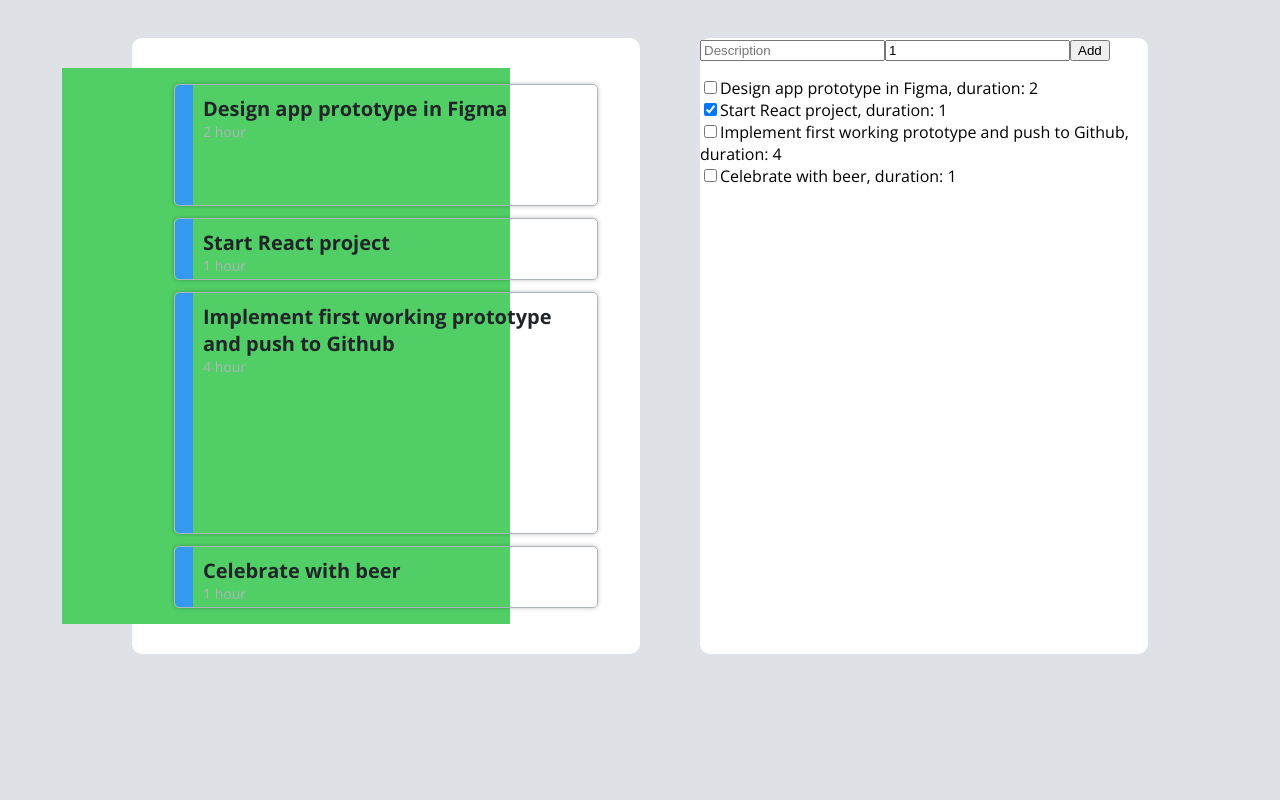
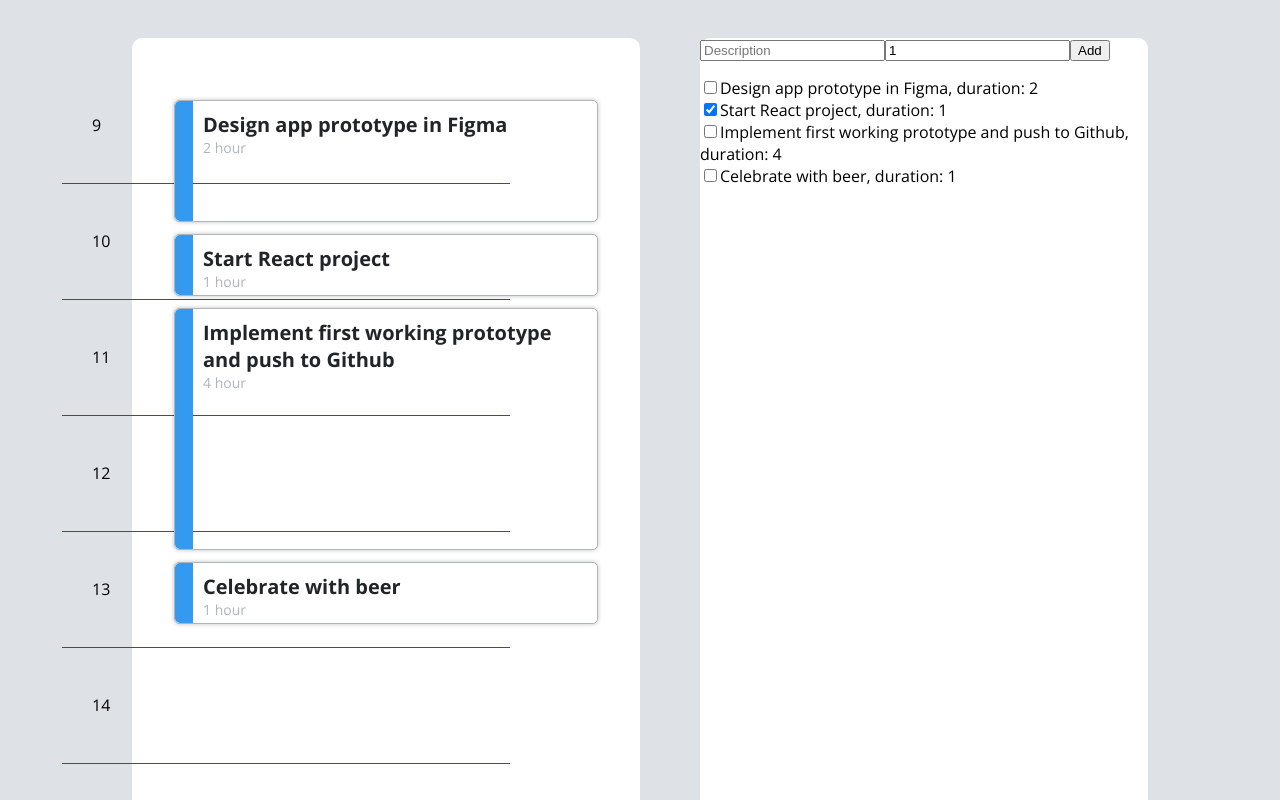
Before and after one commit to dcrescimbeni/todo-less, a React (Create React App) app: page / in a window 1280 px wide. Shown: the top 800 px of the page. Built offline with nearby package versions, Linux system fonts and the light colour scheme.

Commit message:
Added ticks and basic hours, not styled

```diff
--- a/src/HourTicks/HourTicks.js
+++ b/src/HourTicks/HourTicks.js
@@ -1,9 +1,25 @@
 import styled from 'styled-components';
 
 export default function HourTicks() {
+  let startingTime = 9;
+  let endingTime = 18;
+  let hours = [];
+  for (let i = startingTime; i <= endingTime; i++) {
+    hours.push(i);
+  }
+
   return (
     <>
-      <MainWrapper></MainWrapper>
+      <MainWrapper>
+        {hours.map((element, index) => {
+          return (
+            <HourBlockElement key={index}>
+              <HourTicker>{element}</HourTicker>
+              <HourLine></HourLine>
+            </HourBlockElement>
+          );
+        })}
+      </MainWrapper>
     </>
   );
 }
@@ -11,8 +27,19 @@ export default function HourTicks() {
 const MainWrapper = styled.div`
   width: 100%;
   height: 100%;
-  background: #51cf66;
   position: relative;
   z-index: 0;
   left: -100px;
 `;
+
+const HourBlockElement = styled.div``;
+
+const HourTicker = styled.p`
+  padding: 30px;
+`;
+
+const HourLine = styled.div`
+  border-bottom: 1px solid red;
+  height: 1px;
+  width: 100%;
+`;
```
